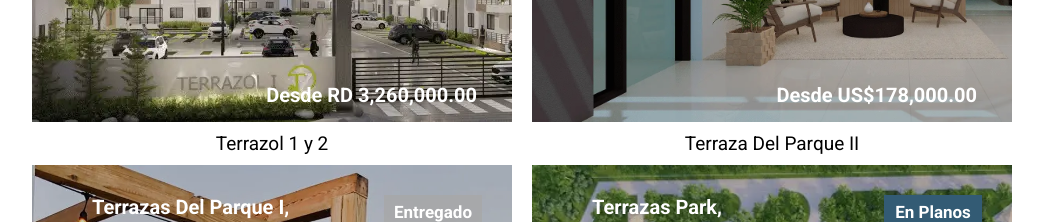
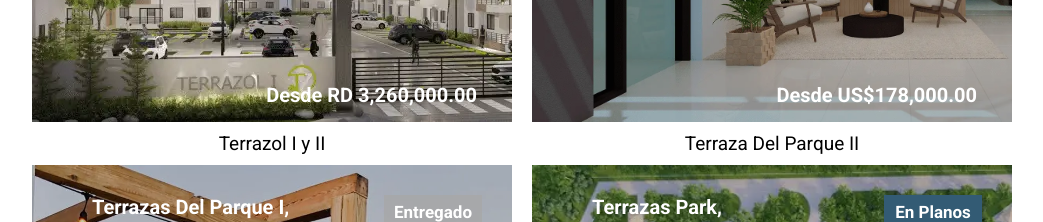
Before and after one commit to Geeraldv/git-prueba, a React (Vite) app: page / in a window 1280 px wide. Shown: the part 2000-2222 px from the top of the page, without its empty margins (118-1161 px from the left). Built offline with nearby package versions, Linux system fonts and the light colour scheme.

Commit message:
Update Proyectos.jsx

```diff
--- a/src/components/Proyectos.jsx
+++ b/src/components/Proyectos.jsx
@@ -22,7 +22,7 @@ export const Proyectos = () => {
                 </div>
               </div>
               <div>
-                <p>Terrazol 1 y 2</p>
+                <p>Terrazol I y II</p>
               </div>
             </div>
           </Link>
```
